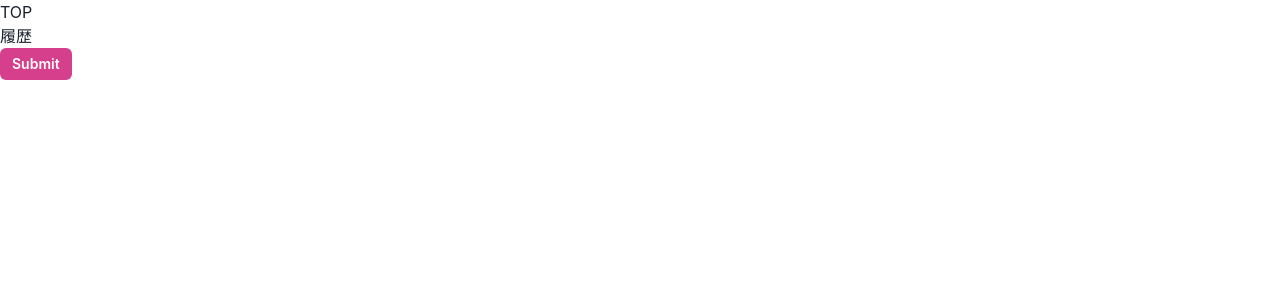
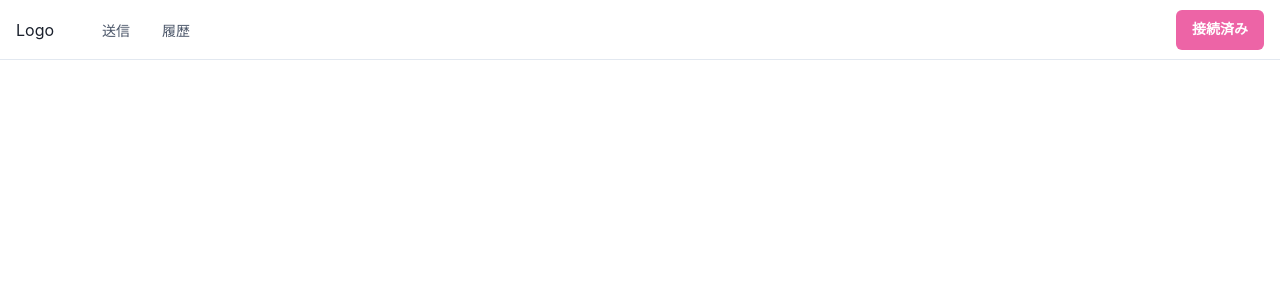
Before and after one commit to dac-liang/ethers-tutorial, a Next.js app: page / in a window 1280 px wide. Shown: the top 300 px of the page. Built offline with nearby package versions, Linux system fonts and the light colour scheme.

Commit message:
add navigation

```diff
--- /dev/null
+++ b/components/NavBar.tsx
@@ -0,0 +1,297 @@
+import {
+  Box,
+  Flex,
+  Text,
+  IconButton,
+  Stack,
+  Collapse,
+  Icon,
+  Link,
+  Popover,
+  PopoverTrigger,
+  PopoverContent,
+  useColorModeValue,
+  useBreakpointValue,
+  useDisclosure,
+} from '@chakra-ui/react';
+import {
+  HamburgerIcon,
+  CloseIcon,
+  ChevronDownIcon,
+  ChevronRightIcon,
+} from '@chakra-ui/icons';
+import AuthButton from './AuthButton';
+
+const WithSubnavigation: React.FC = () => {
+  const { isOpen, onToggle } = useDisclosure();
+
+  return (
+    <Box>
+      <Flex
+        bg={useColorModeValue('white', 'gray.800')}
+        color={useColorModeValue('gray.600', 'white')}
+        minH={'60px'}
+        py={{ base: 2 }}
+        px={{ base: 4 }}
+        borderBottom={1}
+        borderStyle={'solid'}
+        borderColor={useColorModeValue('gray.200', 'gray.900')}
+        align={'center'}
+      >
+        <Flex
+          flex={{ base: 1, md: 'auto' }}
+          ml={{ base: -2 }}
+          display={{ base: 'flex', md: 'none' }}
+        >
+          <IconButton
+            onClick={onToggle}
+            icon={
+              isOpen ? <CloseIcon w={3} h={3} /> : <HamburgerIcon w={5} h={5} />
+            }
+            variant={'ghost'}
+            aria-label={'Toggle Navigation'}
+          />
+        </Flex>
+        <Flex flex={{ base: 1 }} justify={{ base: 'center', md: 'start' }}>
+          <Text
+            textAlign={useBreakpointValue({ base: 'center', md: 'left' })}
+            fontFamily={'heading'}
+            color={useColorModeValue('gray.800', 'white')}
+          >
+            <Link href="/">Logo</Link>
+          </Text>
+
+          <Flex display={{ base: 'none', md: 'flex' }} ml={10}>
+            <DesktopNav />
+          </Flex>
+        </Flex>
+
+        <Stack
+          flex={{ base: 1, md: 0 }}
+          justify={'flex-end'}
+          direction={'row'}
+          spacing={6}
+        >
+          <AuthButton
+            display={{ base: 'none', md: 'inline-flex' }}
+            fontSize={'sm'}
+            fontWeight={600}
+            color={'white'}
+            bg={'pink.400'}
+            _hover={{
+              bg: 'pink.300',
+            }}
+            onClick={() => {
+              console.log('TODO');
+            }}
+          >
+            接続済み
+          </AuthButton>
+        </Stack>
+      </Flex>
+
+      <Collapse in={isOpen} animateOpacity>
+        <MobileNav />
+      </Collapse>
+    </Box>
+  );
+};
+
+const DesktopNav = () => {
+  const linkColor = useColorModeValue('gray.600', 'gray.200');
+  const linkHoverColor = useColorModeValue('gray.800', 'white');
+  const popoverContentBgColor = useColorModeValue('white', 'gray.800');
+
+  return (
+    <Stack direction={'row'} spacing={4}>
+      {NAV_ITEMS.map((navItem) => (
+        <Box key={navItem.label}>
+          <Popover trigger={'hover'} placement={'bottom-start'}>
+            <PopoverTrigger>
+              <Link
+                p={2}
+                href={navItem.href ?? '#'}
+                fontSize={'sm'}
+                fontWeight={500}
+                color={linkColor}
+                _hover={{
+                  textDecoration: 'none',
+                  color: linkHoverColor,
+                }}
+              >
+                {navItem.label}
+              </Link>
+            </PopoverTrigger>
+
+            {navItem.children && (
+              <PopoverContent
+                border={0}
+                boxShadow={'xl'}
+                bg={popoverContentBgColor}
+                p={4}
+                rounded={'xl'}
+                minW={'sm'}
+              >
+                <Stack>
+                  {navItem.children.map((child) => (
+                    <DesktopSubNav key={child.label} {...child} />
+                  ))}
+                </Stack>
+              </PopoverContent>
+            )}
+          </Popover>
+        </Box>
+      ))}
+    </Stack>
+  );
+};
+
+const DesktopSubNav = ({ label, href, subLabel }: NavItem) => {
+  return (
+    <Link
+      href={href}
+      role={'group'}
+      display={'block'}
+      p={2}
+      rounded={'md'}
+      _hover={{ bg: useColorModeValue('pink.50', 'gray.900') }}
+    >
+      <Stack direction={'row'} align={'center'}>
+        <Box>
+          <Text
+            transition={'all .3s ease'}
+            _groupHover={{ color: 'pink.400' }}
+            fontWeight={500}
+          >
+            {label}
+          </Text>
+          <Text fontSize={'sm'}>{subLabel}</Text>
+        </Box>
+        <Flex
+          transition={'all .3s ease'}
+          transform={'translateX(-10px)'}
+          opacity={0}
+          _groupHover={{ opacity: '100%', transform: 'translateX(0)' }}
+          justify={'flex-end'}
+          align={'center'}
+          flex={1}
+        >
+          <Icon color={'pink.400'} w={5} h={5} as={ChevronRightIcon} />
+        </Flex>
+      </Stack>
+    </Link>
+  );
+};
+
+const MobileNav = () => {
+  return (
+    <Stack
+      bg={useColorModeValue('white', 'gray.800')}
+      p={4}
+      display={{ md: 'none' }}
+    >
+      {NAV_ITEMS.map((navItem) => (
+        <MobileNavItem key={navItem.label} {...navItem} />
+      ))}
+    </Stack>
+  );
+};
+
+const MobileNavItem = ({ label, children, href }: NavItem) => {
+  const { isOpen, onToggle } = useDisclosure();
+
+  return (
+    <Stack spacing={4} onClick={children && onToggle}>
+      <Flex
+        py={2}
+        as={Link}
+        href={href ?? '#'}
+        justify={'space-between'}
+        align={'center'}
+        _hover={{
+          textDecoration: 'none',
+        }}
+      >
+        <Text
+          fontWeight={600}
+          color={useColorModeValue('gray.600', 'gray.200')}
+        >
+          {label}
+        </Text>
+        {children && (
+          <Icon
+            as={ChevronDownIcon}
+            transition={'all .25s ease-in-out'}
+            transform={isOpen ? 'rotate(180deg)' : ''}
+            w={6}
+            h={6}
+          />
+        )}
+      </Flex>
+
+      <Collapse in={isOpen} animateOpacity style={{ marginTop: '0!important' }}>
+        <Stack
+          mt={2}
+          pl={4}
+          borderLeft={1}
+          borderStyle={'solid'}
+          borderColor={useColorModeValue('gray.200', 'gray.700')}
+          align={'start'}
+        >
+          {children &&
+            children.map((child) => (
+              <Link key={child.label} py={2} href={child.href}>
+                {child.label}
+              </Link>
+            ))}
+        </Stack>
+      </Collapse>
+    </Stack>
+  );
+};
+
+interface NavItem {
+  label: string;
+  subLabel?: string;
+  children?: Array<NavItem>;
+  href?: string;
+}
+
+const NAV_ITEMS: Array<NavItem> = [
+  // {
+  //   label: 'Inspiration',
+  //   children: [
+  //     {
+  //       label: 'Explore Design Work',
+  //       subLabel: 'Trending Design to inspire you',
+  //       href: '#',
+  //     },
+  //     {
+  //       label: 'New & Noteworthy',
+  //       subLabel: 'Up-and-coming Designers',
+  //       href: '#',
+  //     },
+  //   ],
+  // },
+  {
+    label: '送信',
+    children: [
+      {
+        label: 'send ether',
+        subLabel: 'send ether',
+        href: '#',
+      },
+      {
+        label: 'mint NFT',
+        subLabel: 'mint NFT',
+        href: '#',
+      },
+    ],
+  },
+  {
+    label: '履歴',
+    href: '/histories',
+  },
+];
+
+export default WithSubnavigation;
--- a/pages/histories.tsx
+++ b/pages/histories.tsx
@@ -1,12 +1,11 @@
 import type { NextPage } from 'next';
+import WithSubnavigation from '../components/NavBar';
 
 const HistoryPage: NextPage = () => {
   return (
     <div>
+      <WithSubnavigation />
       <a href="/">History</a>
-      <br />
-      <br />
-      <br />
     </div>
   );
 };
--- a/pages/index.tsx
+++ b/pages/index.tsx
@@ -1,23 +1,10 @@
 import type { NextPage } from 'next';
-import AuthButton from '../components/AuthButton';
+import WithSubnavigation from '../components/NavBar';
 
 const App: NextPage = () => {
   return (
-    <div className="App">
-      <a href="/">TOP</a>
-      <br />
-      <a href="/histories">履歴</a>
-      <br />
-      <AuthButton
-        size="sm"
-        colorScheme="pink"
-        alignSelf="flex-end"
-        onClick={() => {
-          console.log('TODO');
-        }}
-      >
-        Submit
-      </AuthButton>
+    <div>
+      <WithSubnavigation />
       <br />
     </div>
   );
```
